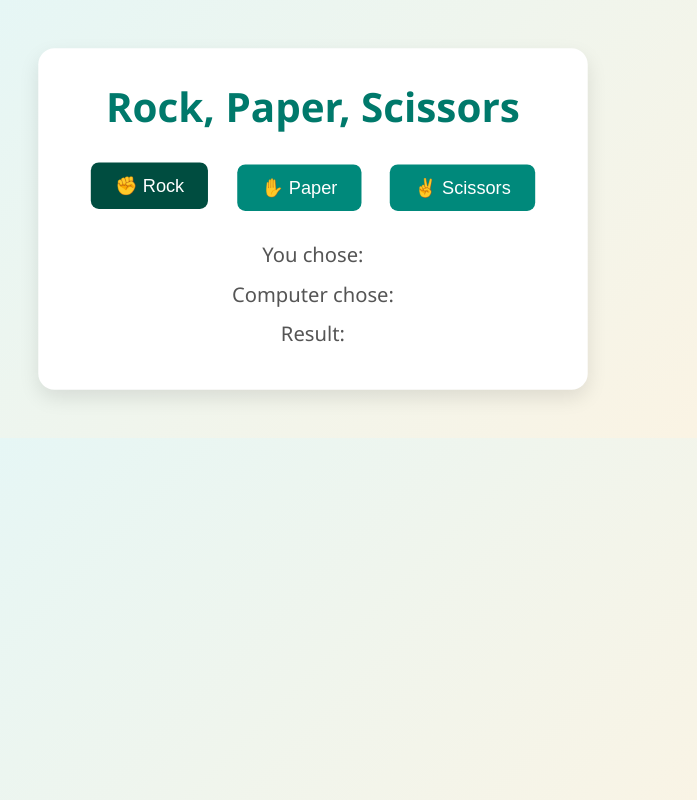
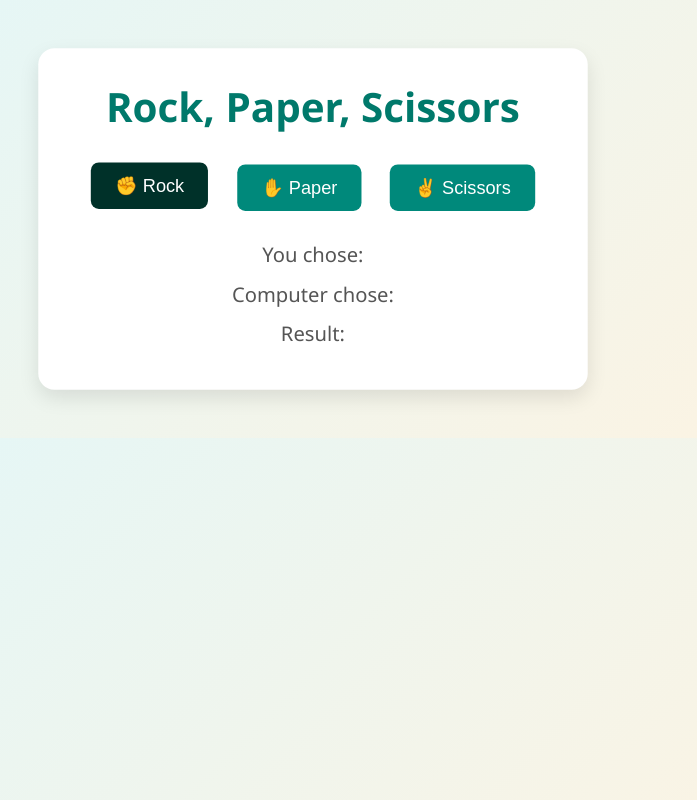
Before and after one commit to flickShot555/tic-tac-toe, a plain HTML site: page index.html in a window 1280 px wide. In both pictures the pointer is over the button "✊ Rock". Shown: the whole page, without its empty margins (327-1024 px from the left). Drawn offline with Linux system fonts and the light colour scheme.

Commit message:
enhanced CSS again

```diff
--- a/style.css
+++ b/style.css
@@ -52,7 +52,7 @@ h1 {
 }
 
 .choice:hover {
-  background-color: #004d40;
+  background-color: #003129;
   transform: translateY(-2px);
 }
 
```
